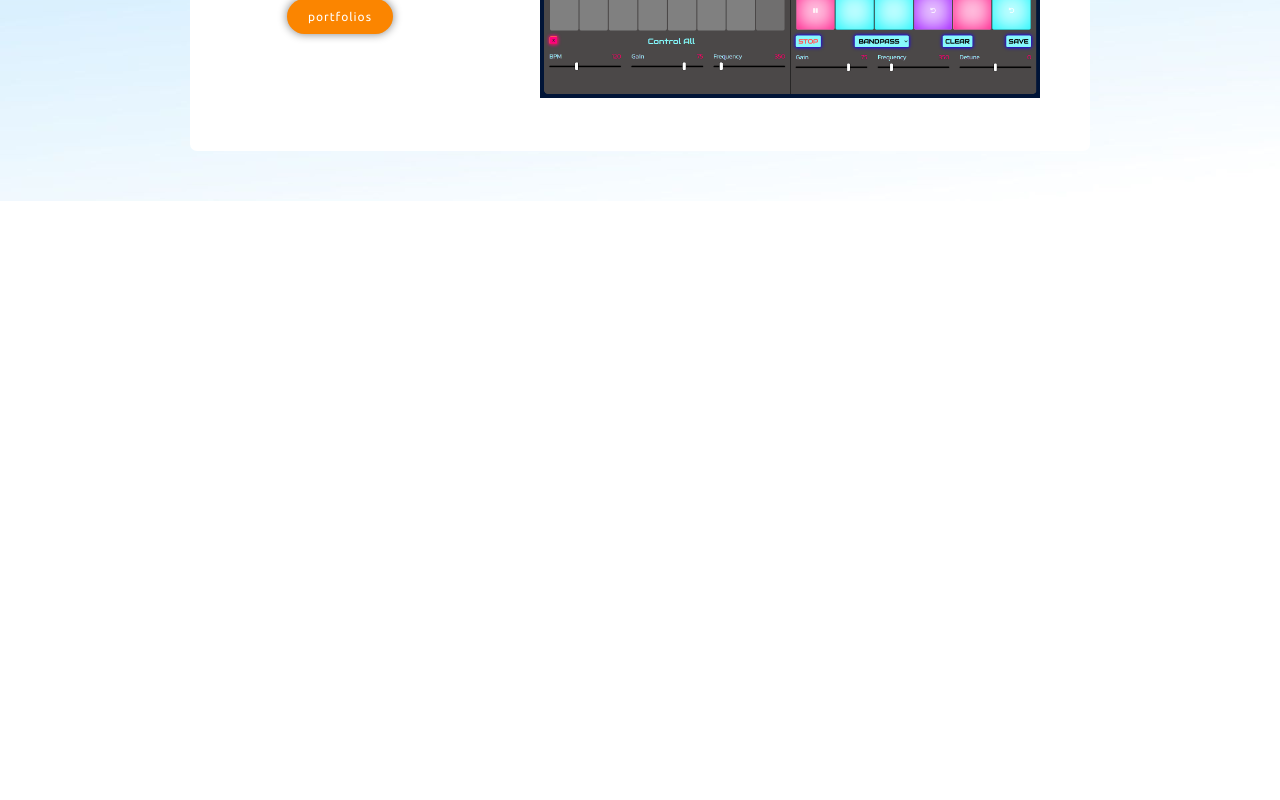
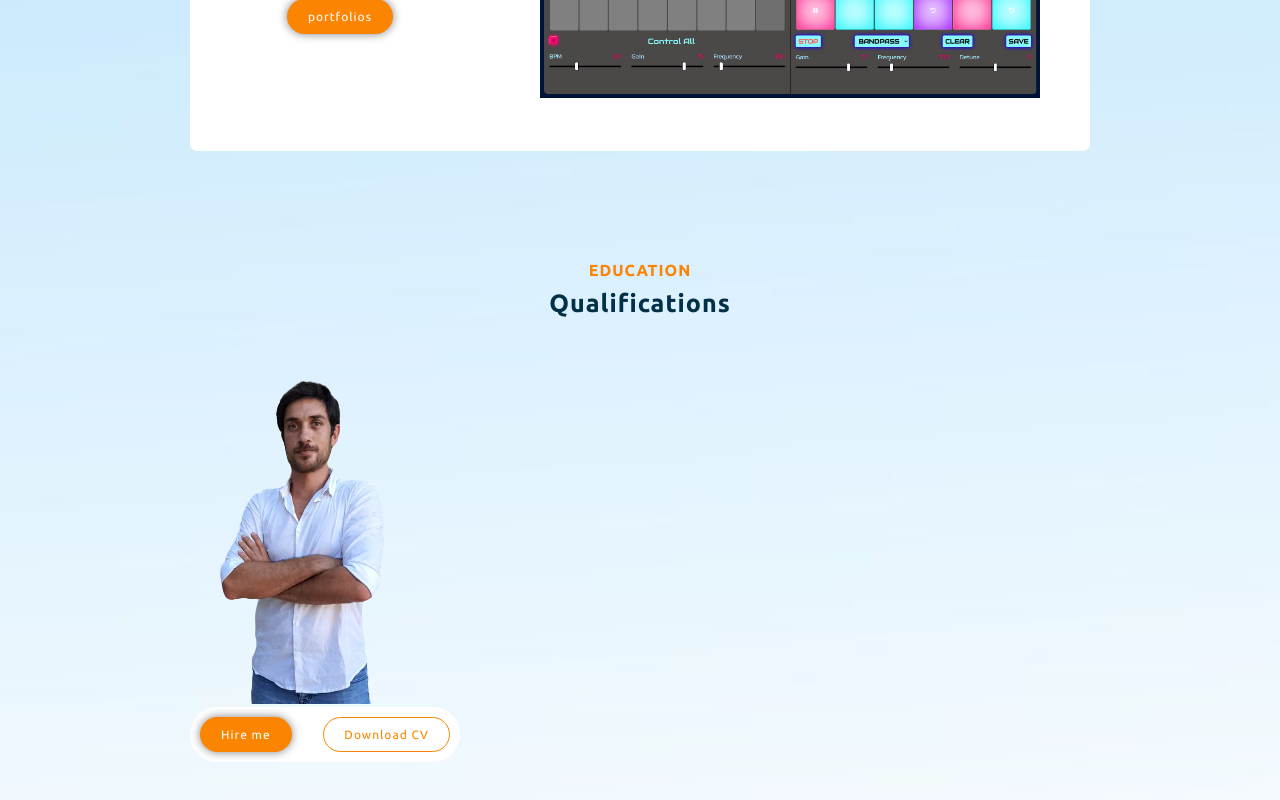
Before and after one commit to morMBen/mmb, a React (Create React App) app: page / in a window 1280 px wide. Shown: the part 1746-2546 px from the top of the page. Before the commit the page ends 1947 px from the top, so only its background shows below. Built offline with nearby package versions, Linux system fonts and the light colour scheme.

Commit message:
Education component

```diff
--- a/src/App.js
+++ b/src/App.js
@@ -1,3 +1,4 @@
+import Education from './components/Education';
 import Expertise from './components/Expertise';
 import Hero from './components/Hero'
 import MyProjects from './components/MyProjects';
@@ -15,6 +16,7 @@ const App = (props) => {
       <Specializing />
       <Expertise />
       <MyProjects />
+      <Education />
     </div>
   )
 }
--- /dev/null
+++ b/src/components/Education/index.js
@@ -0,0 +1,35 @@
+import React from 'react'
+import MediumHeading from '../UI/MediumHeading'
+import SmallHeading from '../UI/SmallHeading'
+import me from '../../assets/images/me2.png'
+import { Button } from '../UI/Button'
+
+import './style.css'
+
+const Education = () => {
+    return (
+        <div className='container' style={{ padding: '50px 0' }}>
+            <SmallHeading text='Education' />
+            <MediumHeading text='qualifications' />
+            <div>
+                <div className='me-left-container'>
+                    <img src={me} alt='' />
+                    <div
+                        className='flex-row'
+                        style={{
+                            background: '#fff',
+                            padding: '10px',
+                            width: '250px',
+                            borderRadius: '35px',
+                            justifyContent: 'space-between'
+                        }}>
+                        <Button label='Hire me' />
+                        <Button label='Download CV' inverse='true' />
+                    </div>
+                </div>
+            </div>
+        </div>
+    )
+}
+
+export default Education
--- /dev/null
+++ b/src/components/Education/style.css
@@ -0,0 +1,3 @@
+.me-left-container{
+
+}
--- a/src/components/hero/index.js
+++ b/src/components/hero/index.js
@@ -1,9 +1,9 @@
-import me from '../../assets/images/me.png'
+import me from '../../assets/images/me2.png'
 import { Button } from '../UI/Button';
 import './style.css';
 
 
-// I stoped on 41.49
+
 const Hero = () => {
     return (
         <div className='container' style={{ marginTop: '70px' }}>
--- a/src/index.css
+++ b/src/index.css
@@ -5,7 +5,10 @@
 }
 body{
   background: url(./assets/images/test-bg.jpg);
-  background-repeat:round;
+  /* background-repeat:round; */
+  background-size:cover;
+  /* background-position: center; */
+  /* background- */
 }
 
 .primary-color{
```
